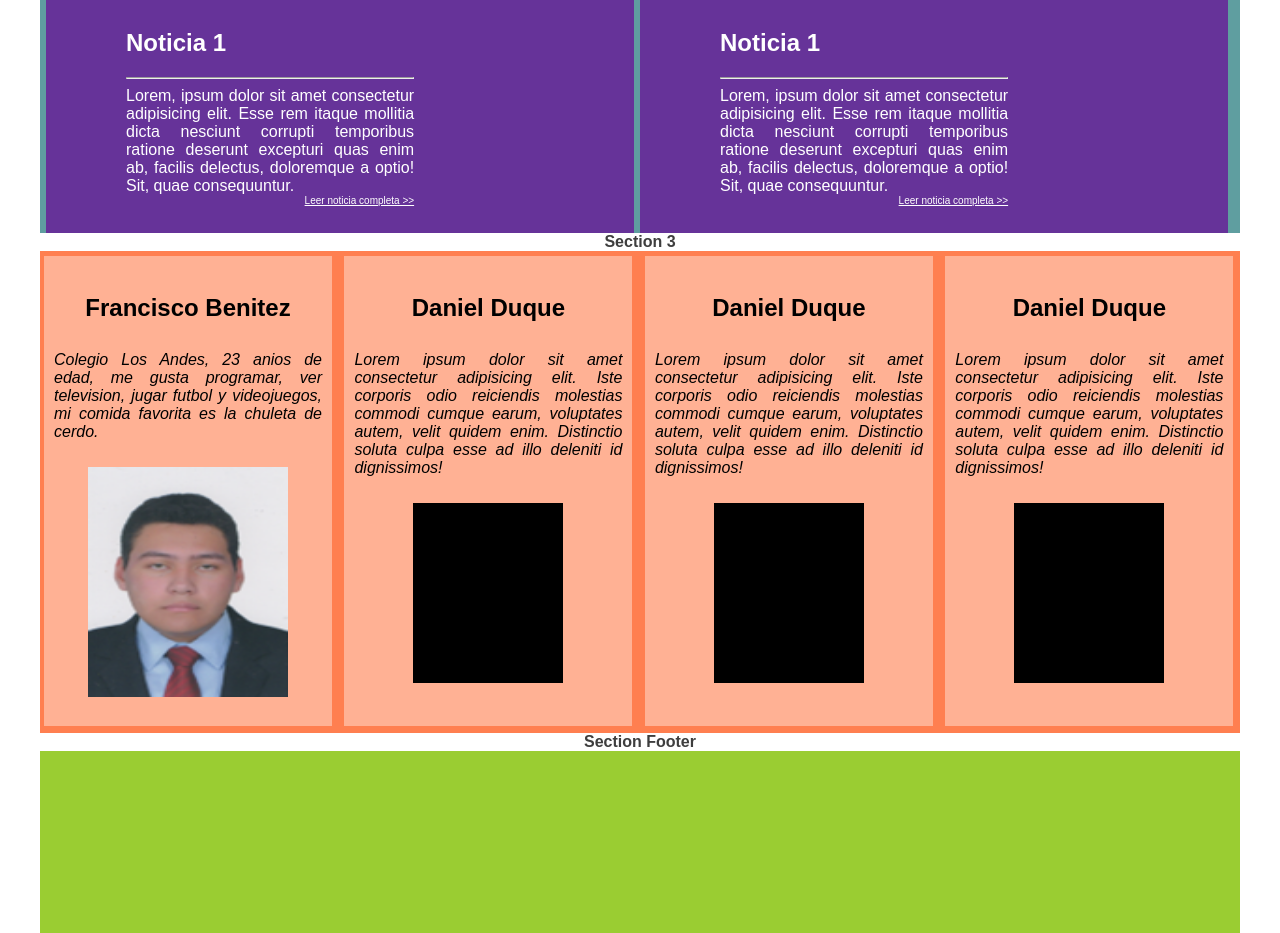
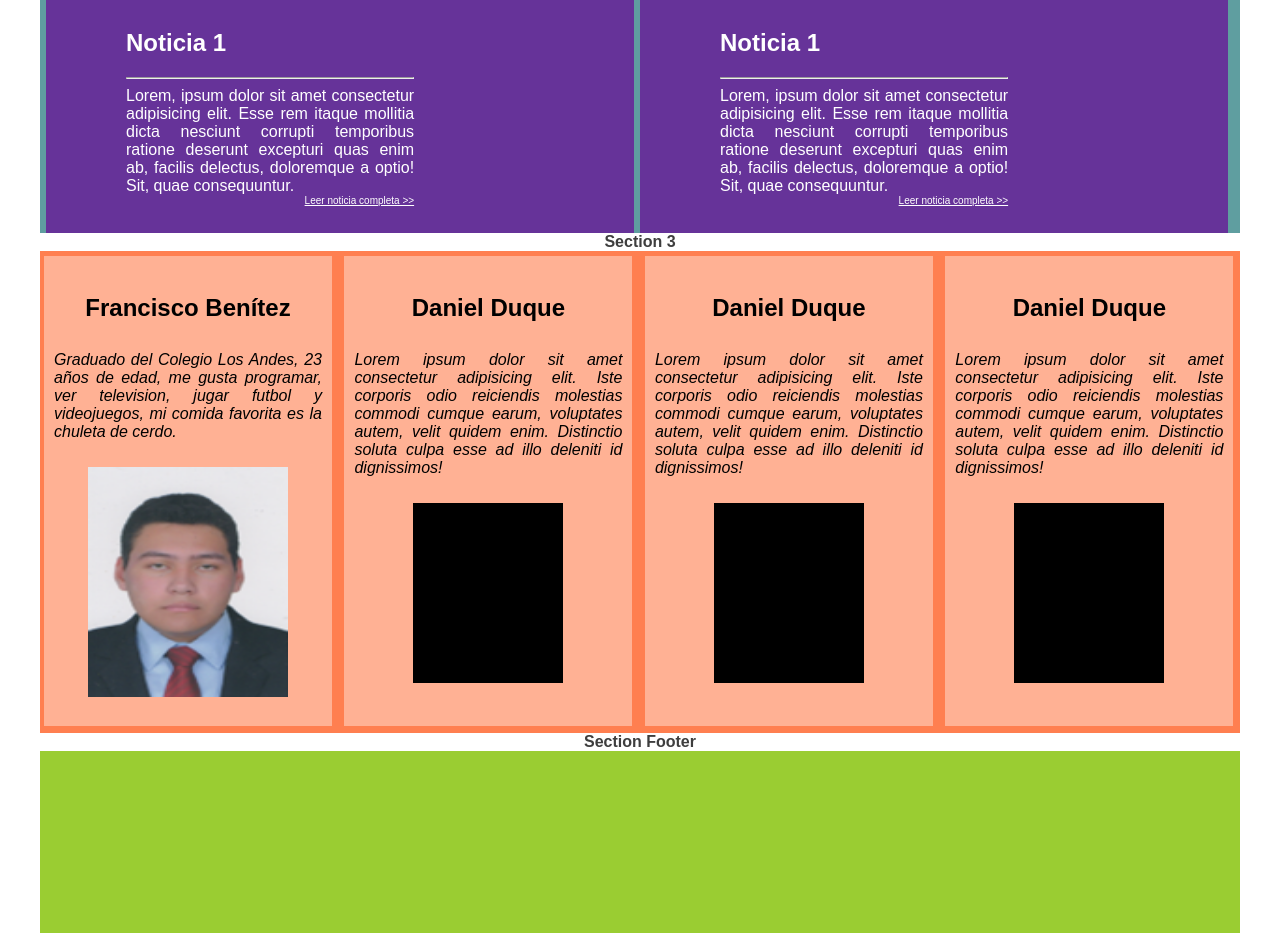
Before and after one commit to camilorivillasmolina/proyecto_ciclo_3, a website: page src/index.html in a window 1280 px wide. Shown: the part 1007-1940 px from the top of the page. Drawn offline with Linux system fonts and the light colour scheme.

Commit message:
Update index.html

```diff
--- a/src/index.html
+++ b/src/index.html
@@ -7,7 +7,7 @@
 
     <meta name="viewport" content="width=device-width, initial-scale=1.0">
 
-    <title>Mi primera pagina web</title>
+    <title>Grupo #179</title>
 
     <link rel="stylesheet" href="style.css">
     <div class="container1" id="el_header">
@@ -158,10 +158,10 @@
                     <div class="service-content">
 
                         <h2>
-                            Francisco Benitez
+                            Francisco Benítez
                         </h2>
                         <p class="service-text memebers">
-                            Colegio Los Andes, 23 anios de edad, me gusta programar, ver television, jugar futbol y videojuegos, mi comida favorita es la chuleta de cerdo.
+                            Graduado del Colegio Los Andes, 23 años de edad, me gusta programar, ver television, jugar futbol y videojuegos, mi comida favorita es la chuleta de cerdo.
                         </p>
                      <img src="fbfoto.png" width="200" height="230">
                     </div>
```
